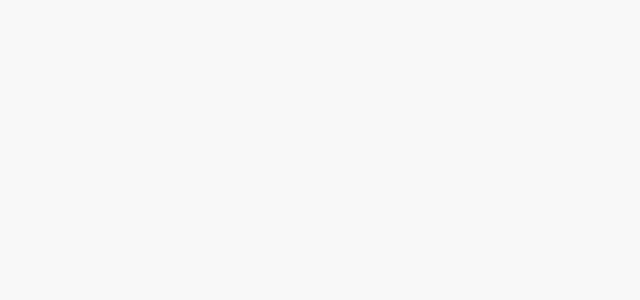
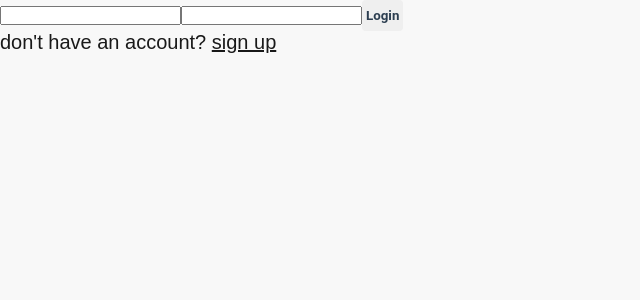
Before and after one commit to mahdtomar/dr.hany-smile-verse, a React (Create React App) app: page /dr.hany-smile-verse/login in a window 1280 px wide. Before the commit this address had no page. Shown: the top 300 px of the page, without its empty margins (0-640 px from the left). Built offline with nearby package versions, Linux system fonts and the light colour scheme.

Commit message:
login form 01

```diff
--- a/package.json
+++ b/package.json
@@ -7,6 +7,7 @@
     "@testing-library/jest-dom": "^5.17.0",
     "@testing-library/react": "^13.4.0",
     "@testing-library/user-event": "^13.5.0",
+    "axios": "^1.6.7",
     "react": "^18.2.0",
     "react-dom": "^18.2.0",
     "react-router-dom": "^6.19.0",
--- a/src/App.js
+++ b/src/App.js
@@ -9,6 +9,8 @@ import NewPatient from "./components/appointment/NewPatient";
 import UserProfile from "./pages/UserProfile";
 import AboutUs from "./pages/AboutUs";
 import ConfortAndTechnology from "./pages/ConfortAndTechnology";
+import AuthContext from "./context/AuthContext";
+import Login from "./components/login/Login";
 
 function App() {
   return (
@@ -38,6 +40,7 @@ function App() {
           path="/Profile/:id/insurance"
         />
         <Route element={<AboutUs />} path="/about-us" />
+        <Route element={<Login />} path="/login" />
       </Routes>
     </div>
   );
--- /dev/null
+++ b/src/components/login/Login.jsx
@@ -0,0 +1,89 @@
+import axios from "axios";
+import React, { useRef, useState } from "react";
+import { Link } from "react-router-dom";
+const Login = () => {
+  const emailRef = useRef(null);
+  const passwordRef = useRef(null);
+  const emailPattern = /^[\w-\.]+@([\w-]+\.)+[\w-]{2,4}$/;
+  const passwordPattern =
+    /^(?=.*[A-Za-z])(?=.*\d)(?=.*[@$!%*#?&])[A-Za-z\d@$!%*#?&]{8,}$/;
+  const [email, setEmail] = useState("");
+  const [password, setPassword] = useState("");
+
+  const emailValidation = () => {
+    return emailPattern.test(email);
+  };
+  const passwordValidation = () => {
+    return passwordPattern.test(password);
+  };
+  const submit = async (e) => {
+    e.preventDefault();
+    // inputs validation
+    passwordValidation() && emailValidation()
+      ? console.log("nice")
+      : email === "" || password === ""
+      ? alert("missing email or password")
+      : alert("invalid email or password");
+
+    // api call
+    const config = {
+      headers: {
+        "Content-Type": "application/json",
+      },
+      withCredentials: true,
+    };
+    // axios.post(
+    //   "url",
+    //   {
+    //     email: email,
+    //     password: password,
+    //   },
+    //   config
+    // );
+  };
+  return (
+    <div>
+      <form>
+        <label
+          htmlFor="email"
+          className={emailValidation ? "hidden" : "visible"}
+        >
+          <input
+            type="email"
+            id="email"
+            autoComplete="off"
+            onChange={(e) => {
+              setEmail(e.target.value);
+            }}
+            value={email}
+            ref={emailRef}
+          />
+        </label>
+        <label htmlFor="password">
+          <input
+            type="password"
+            id="password"
+            autoComplete="off"
+            onChange={(e) => {
+              setPassword(e.target.value);
+            }}
+            value={password}
+            ref={passwordRef}
+          />
+        </label>
+        <button
+          onClick={(e) => {
+            submit(e);
+          }}
+        >
+          Login
+        </button>
+      </form>
+      <p>
+        don't have an account? <Link>sign up</Link>
+      </p>
+    </div>
+  );
+};
+
+export default Login;
```
Also changed, not shown: src/api/Axios.js (added, +9 -0 lines), src/components/login/SignupForm.jsx (+3 -10 lines), src/components/login/loginForm.jsx (+9 -6 lines), src/pages/LoginPage.jsx (added, +11 -0 lines), 1 other file (tests, documents, lock files or other folders).
